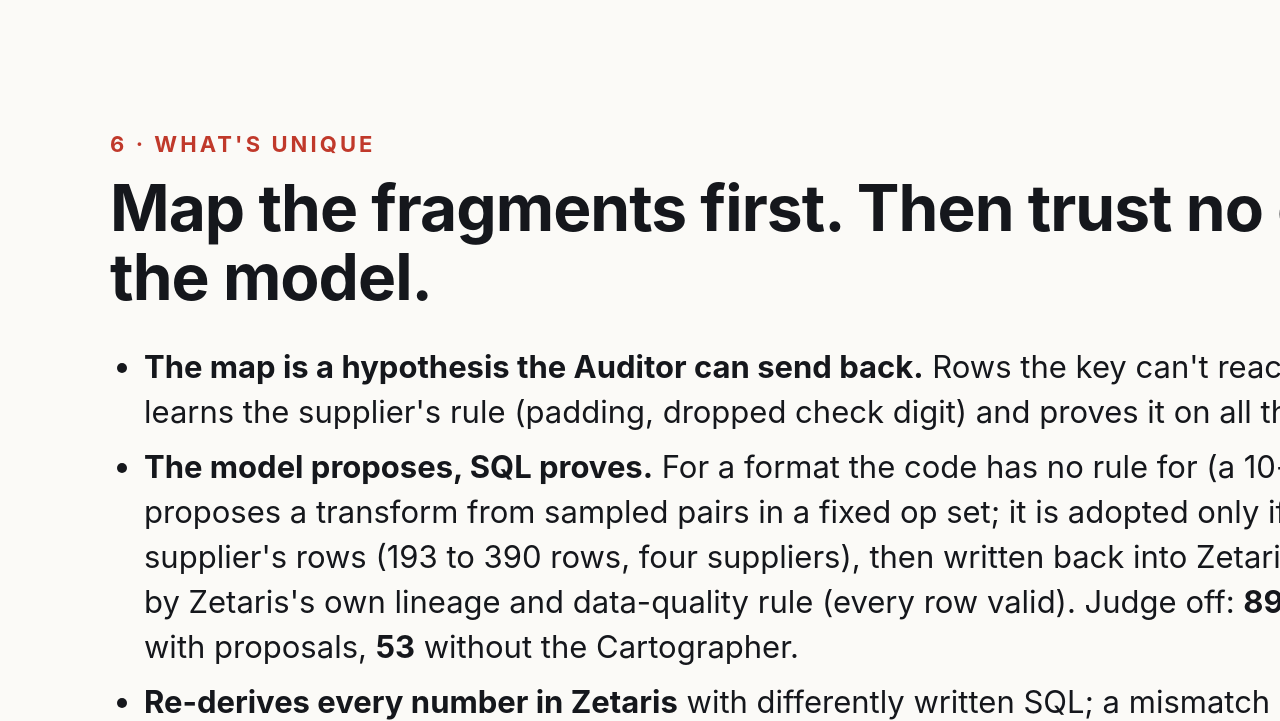
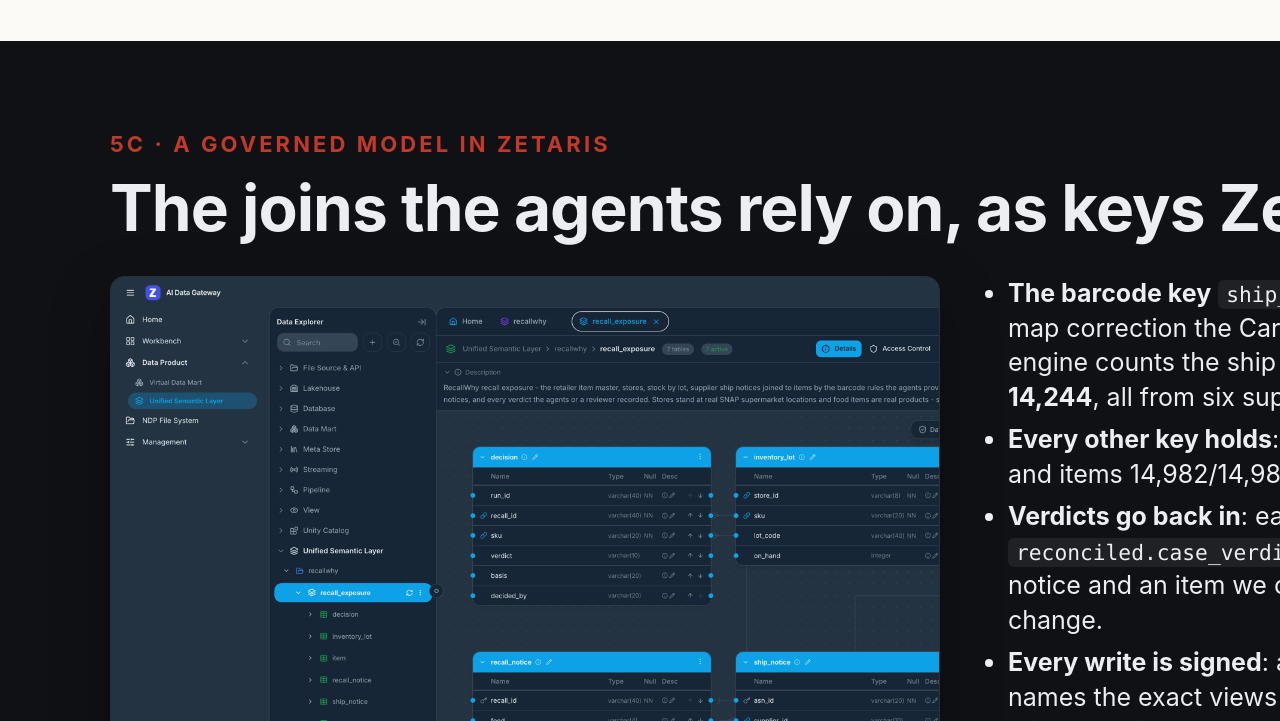
Before and after one commit to mikey92/recallwhy, a website: page deck/deck.html in a window 1280 px wide. Shown: the part 7519-8240 px from the top of the page. Drawn offline with Linux system fonts and the light colour scheme.

Commit message:
Deck: slide on the governed Zetaris model; conformance and Scout Intent on the sponsor slide

```diff
--- a/deck/deck.html
+++ b/deck/deck.html
@@ -74,7 +74,7 @@
 
 <section class="s dark"><div class="k">5 · How Zetaris and Meterless are used</div><h2>Load-bearing, not bolted on.</h2>
 <div class="grid g2"><div class="card"><h3>Zetaris</h3><p>• Cartographer maps sources with Zetaris's catalog: <code>SHOW DATASOURCES</code>, <code>DESCRIBE DATASOURCE TABLE</code>, <code>SHOW LIGHTNING DATABASES</code> → profiles and join tests<br>• 2 live Lightning REST tables → schemastore views<br>• 2 JDBC datasources (ERP, supplier portal)<br>• Scout: <b>REST × JDBC</b> join — live FDA notice digits ⋈ ERP UPCs<br>• Investigator: ship notices ⋈ suppliers ⋈ ERP item master<br>• Auditor: re-queries the live notice and re-aggregates every number itself<br>• <b>Writes back</b>: a proven supplier rule becomes the view <code>reconciled.ship_notice_item_keys</code>, checked with <code>INFER SQLTABLE SOURCES</code> and <code>RUN DQ</code> (0 invalid)<br>• Setup is code: <code>npm run setup:zetaris</code></p></div>
-<div class="card"><h3>Meterless</h3><p>• <b>H-MEM</b>: every adjudication stored with trust; human decisions (0.95) are followed on the next run; audited agent decisions are reused without a model call; trust ledger logs reads/writes<br>• <b>World Model</b>: recalls, cases, findings as facts; every write carries provenance (agent, SQL id, model call)<br>• <b>ContextBuilder</b> is the Briefer's only input — it cannot cite what the team didn't establish<br>• <b>Markovian</b>: the weekly digest reads every case of a run in bounded chunks with a compressed carryover (≤256 tokens)<br>• <b>Nightshift</b> is the primary AI provider: every model call, with its receipt and routed model in the trace</p></div></div>
+<div class="card"><h3>Meterless</h3><p>• <b>H-MEM</b>: every adjudication stored with trust; human decisions (0.95) are followed on the next run; audited agent decisions are reused without a model call; trust ledger logs reads/writes<br>• <b>World Model</b>: recalls, cases, findings as facts; every write carries provenance (agent, SQL id, model call)<br>• <b>ContextBuilder</b> is the Briefer's only input — it cannot cite what the team didn't establish<br>• <b>Markovian</b>: the weekly digest reads every case of a run in bounded chunks with a compressed carryover (≤256 tokens)<br>• <b>Nightshift</b> is the primary AI provider: every model call, with its receipt and routed model in the trace<br>• Engines byte-identical to Meterless@1742dec and green on the <b>upstream conformance suites</b> (13/13, 8/8, 8/8) in CI<br>• <b>Scout Intent</b>: signed execution contracts on every write; injection guard 10/10 on Scout's adversarial set</p></div></div>
 <div class="foot"><span>RecallWhy</span><span>Track 1</span></div></section>
 
 <section class="s"><div class="k">5b · One live recall, end to end</div><h2>A live FDA notice to a pull list, through Zetaris.</h2>
@@ -88,6 +88,15 @@
 <li><b>Packet</b>: pull 18 units in 1 store, supplier request citing its ship notice, notice for at most 9 customers. A person approves; nothing is sent.</li></ol>
 <p class="mute" style="font-size:22px;margin-top:18px">Trace: examples/output/example_4/trace.jsonl, seq 155–202.</p></div>
 <div><img class="shot" src="zetaris-preview.png" style="height:600px;object-fit:cover;object-position:top left"><p class="mute" style="font-size:22px;margin-top:10px">The corrected join in Zetaris's own Data Explorer: <code>reconciled.ship_notice_item_keys</code>, where SUP028's 11-digit barcodes now meet our 12-digit UPCs. Any Zetaris user can query it.</p></div></div>
+<div class="foot"><span>RecallWhy</span><span>Track 1</span></div></section>
+
+<section class="s dark"><div class="k">5c · A governed model in Zetaris</div><h2>The joins the agents rely on, as keys Zetaris checks.</h2>
+<div class="grid g2" style="gap:40px"><div><img class="shot" src="zetaris-usl.png" style="height:600px;object-fit:cover;object-position:top left"><p class="mute" style="font-size:22px;margin-top:10px">USL <code>recall_exposure</code> in Zetaris's Data Explorer: 7 tables, all active, described, with primary and foreign keys and 18 data-quality rules.</p></div>
+<div><ul class="e2e" style="margin:0;padding-left:28px">
+<li><b>The barcode key</b> <code>ship_notice.matched_sku → item</code>: after every map correction the Cartographer re-binds it and Zetaris's DQ engine counts the ship notices no proven rule reaches — <b>1,883 of 14,244</b>, all from six suppliers, named one by one.</li>
+<li><b>Every other key holds</b>: items → suppliers 900/900, stock → stores and items 14,982/14,982, ship notices → items 14,244/14,244.</li>
+<li><b>Verdicts go back in</b>: each run writes its verdicts as <code>reconciled.case_verdicts</code>; Zetaris checks each points at a live notice and an item we carry; the next run reads them and flags a change.</li>
+<li><b>Every write is signed</b>: a Meterless Scout Intent execution contract names the exact views and tables it may change, single-use, 5-minute expiry.</li></ul></div></div>
 <div class="foot"><span>RecallWhy</span><span>Track 1</span></div></section>
 
 <section class="s"><div class="k">6 · What's unique</div><h2>Map the fragments first. Then trust no one — including the model.</h2>
```
Also changed, not shown: 1 other file.
